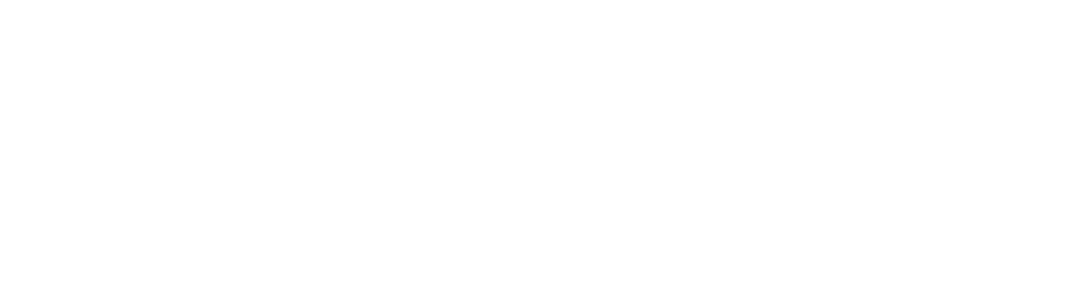
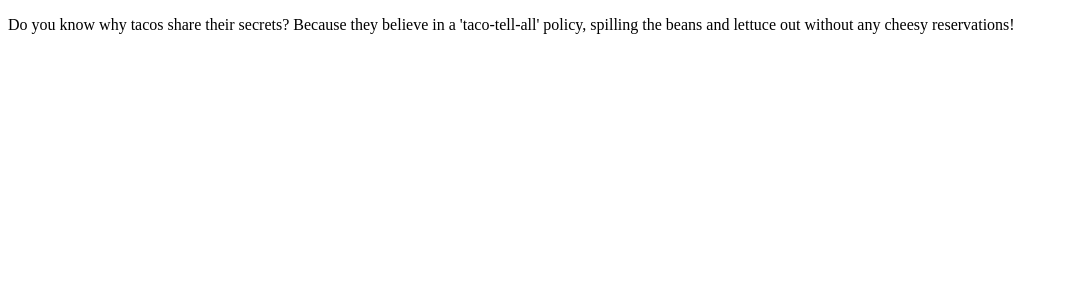
Before and after one commit to wjjmjh/react-auth-routes, a React (Vite) app: page /unprotected in a window 1280 px wide. Before the commit this address had no page. Shown: the top 300 px of the page, without its empty margins (0-1067 px from the left). Built offline with nearby package versions, Linux system fonts and the light colour scheme.

Commit message:
BUILD: example protected & unprotected routes.

```diff
--- a/src/App.tsx
+++ b/src/App.tsx
@@ -1,5 +1,7 @@
 import Login from "@/components/Login";
 import Logout from "@/components/Logout";
+import Protected from "@/components/Protected";
+import Unprotected from "@/components/Unprotected";
 import { Route, BrowserRouter as Router, Routes } from "react-router-dom";
 
 export default function App() {
@@ -8,6 +10,8 @@ export default function App() {
       <Routes>
         <Route path={"/login"} element={<Login />} />
         <Route path={"/logout"} element={<Logout />} />
+        <Route path={"/protected"} element={<Protected />} />
+        <Route path={"/unprotected"} element={<Unprotected />} />
       </Routes>
     </Router>
   );
--- /dev/null
+++ b/src/components/Protected.tsx
@@ -0,0 +1,10 @@
+import React from "react";
+
+const Protected: React.FC = () => (
+  <p>
+    Do you know why tacos never share their secrets? Because they don't want
+    anyone to spill the beans or lettuce out!
+  </p>
+);
+
+export default Protected;
--- /dev/null
+++ b/src/components/Unprotected.tsx
@@ -0,0 +1,11 @@
+import React from "react";
+
+const Unprotected: React.FC = () => (
+  <p>
+    Do you know why tacos share their secrets? Because they believe in a
+    'taco-tell-all' policy, spilling the beans and lettuce out without any
+    cheesy reservations!
+  </p>
+);
+
+export default Unprotected;
```
